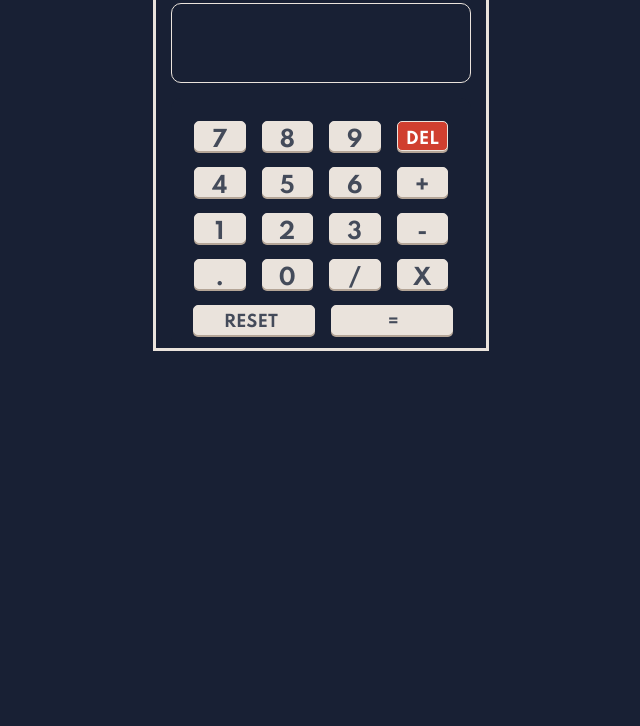
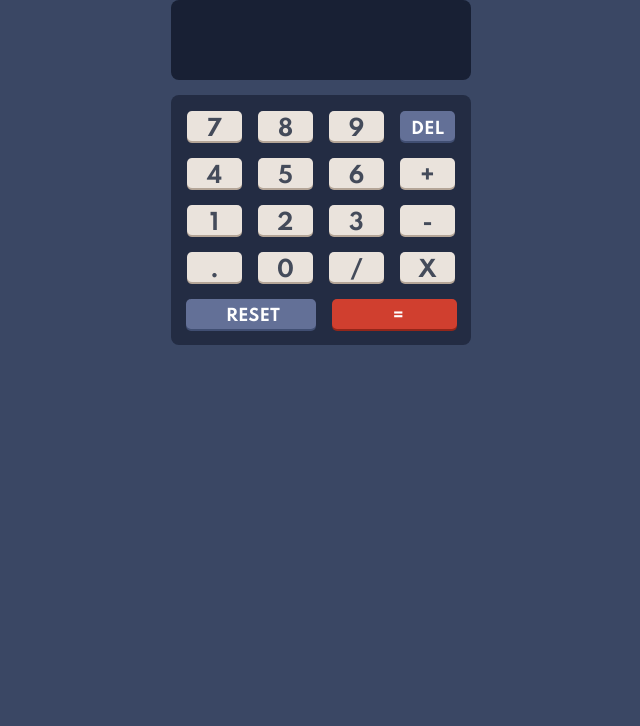
Before and after one commit to barshaya/Calculator, a plain HTML site: page index.html in a window 1280 px wide. Shown: the part 74-800 px from the top of the page, without its empty margins (319-959 px from the left). Drawn offline with Linux system fonts and the light colour scheme.

Commit message:
fix-colors

```diff
--- a/css/index.css
+++ b/css/index.css
@@ -1,16 +1,16 @@
 @import url('https://fonts.googleapis.com/css2?family=Spartan:wght@700&display=swap');
 :root{
-    --very-dark-desaturated-blue: hsl(222, 26%, 31%);
-    --very-dark-desaturated-blue: hsl(223, 31%, 20%);
-    --very-dark-desaturated-blue: hsl(224, 36%, 15%);
-    --light-grayish-orange: hsl(30, 25%, 89%);
-    --grayish-orange: hsl(28, 16%, 65%);
-    --desaturated-dark-blue: hsl(225, 21%, 49%);
-    --desaturated-dark-blue: hsl(224, 28%, 35%);
-    --red: hsl(6, 63%, 50%);
-    --dark-red: hsl(6, 70%, 34%);
+    --calc-body: hsl(222, 26%, 31%);
+    --calc-table: hsl(223, 31%, 20%);
+    --calc-screen: hsl(224, 36%, 15%);
+    --key-background: hsl(30, 25%, 89%);
+    --key-background-shadow: hsl(28, 16%, 65%);
+    --key-remove: hsl(225, 21%, 49%);
+    --key-remove-shadow: hsl(224, 28%, 35%);
+    --key-equal: hsl(6, 63%, 50%);
+    --key-equal-shadow: hsl(6, 70%, 34%);
     --white: hsl(0, 0%, 100%);
-    --very-dark-grayish-blue: hsl(221, 14%, 31%);
+    --key-text: hsl(221, 14%, 31%);
 }
 
 * {
@@ -20,7 +20,7 @@
 }
 
 body{
-    background-color: var(--very-dark-desaturated-blue);
+    background-color: var(--calc-body);
     font-family: 'Spartan', sans-serif;
     color: var(--white);
 }
@@ -31,7 +31,6 @@ body{
     justify-content: center;
     align-items: center;
     margin:0 30px;
-    border: 3px solid var(--light-grayish-orange);
 }
 
 
@@ -58,12 +57,11 @@ body{
 .calcScreen{
     width: 300px;
     height: 80px;
-    padding: 10px 10px;
+    padding: 8px;
     margin: 15px;
-    border-radius: 10px;
-    background-color: var(--very-dark-desaturated-blue);
+    border-radius: 8px;
+    background-color: var(--calc-screen);
     color: white;
-    border: 1px solid var(--light-grayish-orange);
 }
 
 .calcScreen p{
@@ -89,9 +87,9 @@ body{
     justify-content: space-between;
     width: 300px;
     height: 250px;
-    background-color: var(--very-dark-desaturated-blue);
-    padding: 15px;
-    border-radius: 10px;
+    background-color: var(--calc-table);
+    padding: 8px;
+    border-radius: 8px;
 }
 
 .row{
@@ -103,34 +101,38 @@ body{
     width: 60px;
     height: 30px;
     border-radius: 5px;
-    background-color: var(--light-grayish-orange);
-    color: var( --very-dark-grayish-blue);
+    background-color: var(--key-background);
+    color: var( --key-text);
     font-weight: 700;
     font-size: 22px;
     margin: 8px;
     font-family: 'Spartan', sans-serif;
-    border: 1px solid var(--light-grayish-orange);
     padding-top: 6px;
-    box-shadow: 0 2px var(--grayish-orange);
+    box-shadow: 0 2px var(--key-background-shadow);
+    border:none;
 }
 
 button:active {
     transform: translateY(2px);
 }
 
-.delete{
-    background-color: var(--red);
+.equal{
+    background-color: var(--key-equal);
+    padding: 5px 65px 0 60px;
+    font-size:16px;
+    box-shadow: 0 2px var(--key-equal-shadow);
     color: var(--white);
-    font-size:16px;
 }
 
-.equal{
-    padding: 5px 65px 0 55px;
+.delete, .reset{
+    background-color: var(--key-remove);
+    color: var(--white);
+    box-shadow: 0 2px var(--key-remove-shadow);
     font-size:16px;
+
 }
 
 .reset{
-    padding: 5px 90px 0 30px;
-    font-size:16px;
+    padding: 5px 90px 0 40px;
     margin-left:7px;
 }
--- a/index.html
+++ b/index.html
@@ -17,13 +17,11 @@
       <div class="header">
         <h1 class="header-calc">calc</h1>
       </div>
-      <div class="calc">
-        <div class="calcScreen">
-          <p class="oldCalcIO"></p>
-          <p class="calcIO"></p>
-        </div>
-        <div class="calcTable"></div>
+      <div class="calcScreen">
+        <p class="oldCalcIO"></p>
+        <p class="calcIO"></p>
       </div>
+      <div class="calcTable"></div>
     </div>
   </body>
   <script src="main.js"></script>
--- a/main.js
+++ b/main.js
@@ -79,6 +79,7 @@ function showInput(e){
 
 function resetCalc(){
     calcIO.innerHTML='';
+    oldCalcIO.innerHTML='';
     params.length=0;
 }
 
```
